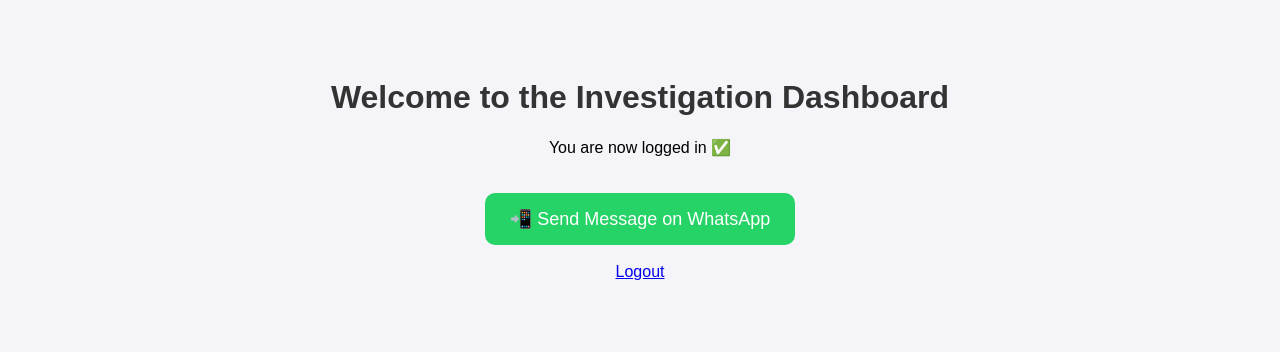
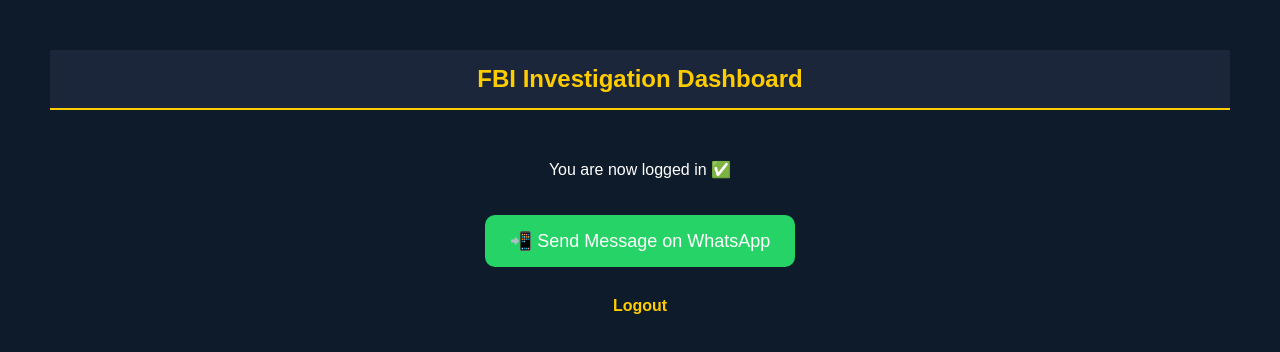
Before and after one commit to THE-FBI-ORG/FBI.ORG, a website: page dashboard.html in a window 1280 px wide. Drawn offline with Linux system fonts and the light colour scheme.

Commit message:
Update dashboard.html

```diff
--- a/dashboard.html
+++ b/dashboard.html
@@ -7,12 +7,24 @@
   <style>
     body {
       font-family: Arial, sans-serif;
+      background-color: #0d1b2a;
+      color: #fff;
       text-align: center;
-      background: #f4f4f9;
       padding: 50px;
+      margin: 0;
     }
-    h1 {
-      color: #333;
+    header {
+      background: #1b263b;
+      padding: 15px;
+      border-bottom: 2px solid #ffcc00;
+    }
+    header h1 {
+      margin: 0;
+      font-size: 24px;
+      color: #ffcc00;
+    }
+    .content {
+      margin-top: 50px;
     }
     a.whatsapp-btn {
       display: inline-block;
@@ -27,18 +39,29 @@
     a.whatsapp-btn:hover {
       background-color: #1ebe5a;
     }
+    .logout {
+      display: block;
+      margin-top: 30px;
+      color: #ffcc00;
+      text-decoration: none;
+      font-weight: bold;
+    }
   </style>
 </head>
 <body>
-  <h1>Welcome to the Investigation Dashboard</h1>
-  <p>You are now logged in ✅</p>
+  <header>
+    <h1>FBI Investigation Dashboard</h1>
+  </header>
 
-  <!-- WhatsApp button -->
-  <a class="whatsapp-btn" href="https://wa.me/13072106889?text=Hello%2C%20I%20have%20a%20report%20to%20make" target="_blank">
-    📲 Send Message on WhatsApp
-  </a>
+  <div class="content">
+    <p>You are now logged in ✅</p>
 
-  <br><br>
-  <a href="index.html">Logout</a>
+    <!-- WhatsApp button -->
+    <a class="whatsapp-btn" href="https://wa.me/13072106889?text=Hello%2C%20I%20have%20a%20report%20to%20make" target="_blank">
+      📲 Send Message on WhatsApp
+    </a>
+
+    <a href="index.html" class="logout">Logout</a>
+  </div>
 </body>
 </html>
```
